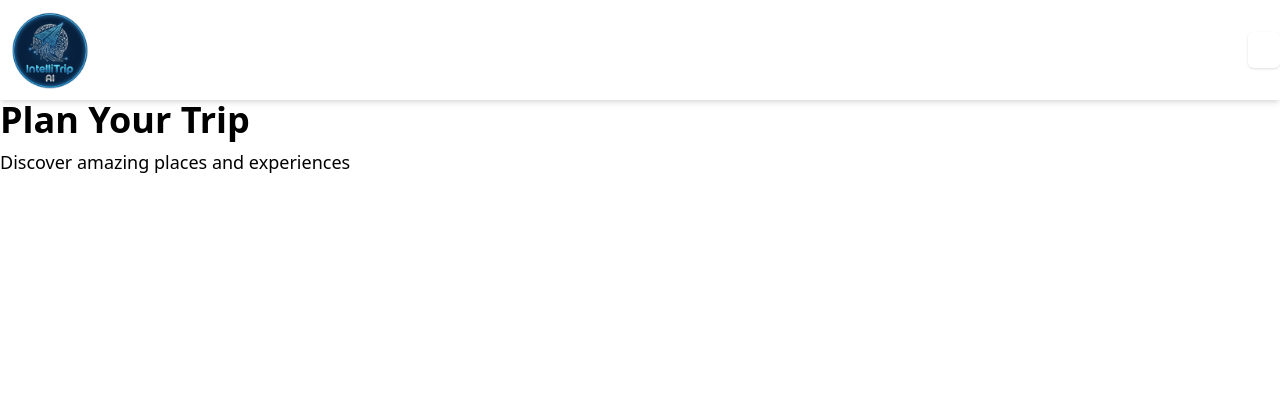
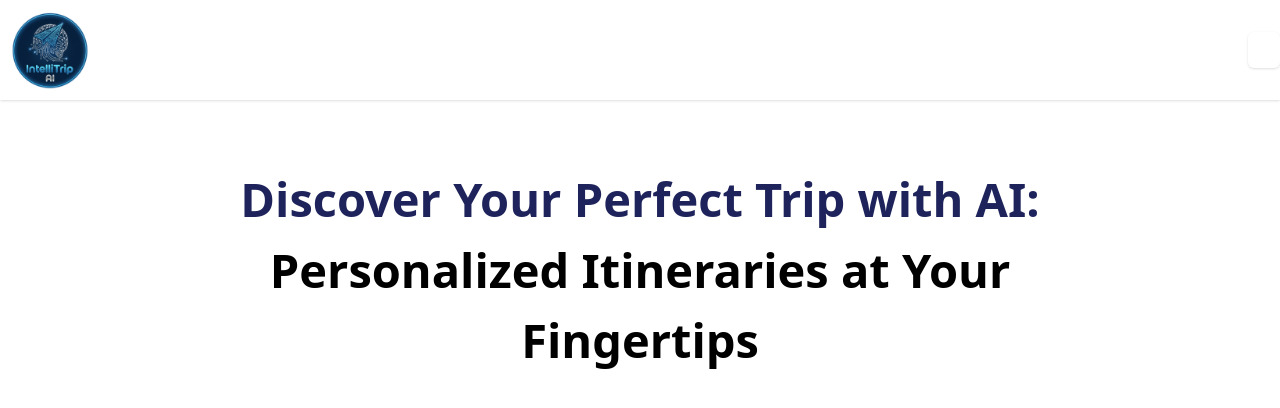
Before and after one commit to Shrilesh-Dhobale/AI-Trip-Planner, a React (Vite) app: page / in a window 1280 px wide. Shown: the top 408 px of the page. Built offline with nearby package versions, Linux system fonts and the light colour scheme.

Commit message:
Sub title added

```diff
--- a/src/components/custom/Header.jsx
+++ b/src/components/custom/Header.jsx
@@ -3,7 +3,7 @@ import { Button } from '@/components/ui/button'
 
 function Header() {
   return (
-    <div className=' shadow-md flex justify-between items-center'>
+    <div className=' shadow-sm flex justify-between items-center'>
       <img src="/logo.png" alt="Logo" className="h-25 w-25" />
       <div>
         <Button/>
--- a/src/components/custom/Hero.jsx
+++ b/src/components/custom/Hero.jsx
@@ -2,9 +2,12 @@ import React from 'react'
 
 function Hero() {
   return (
-    <div>
-      <h1 className="text-4xl font-bold">Plan Your Trip</h1>
-      <p className="mt-2 text-lg">Discover amazing places and experiences</p>
+    <div className='flex items-center mx-56 gap-9'>
+      <h1 className="font-extrabold text-[47px] text-center mt-16">
+        <span className='text-[#1E245B]'>Discover Your Perfect Trip with AI:</span><br />
+        Personalized Itineraries at Your Fingertips
+      </h1>
+
     </div>
   )
 }
```
